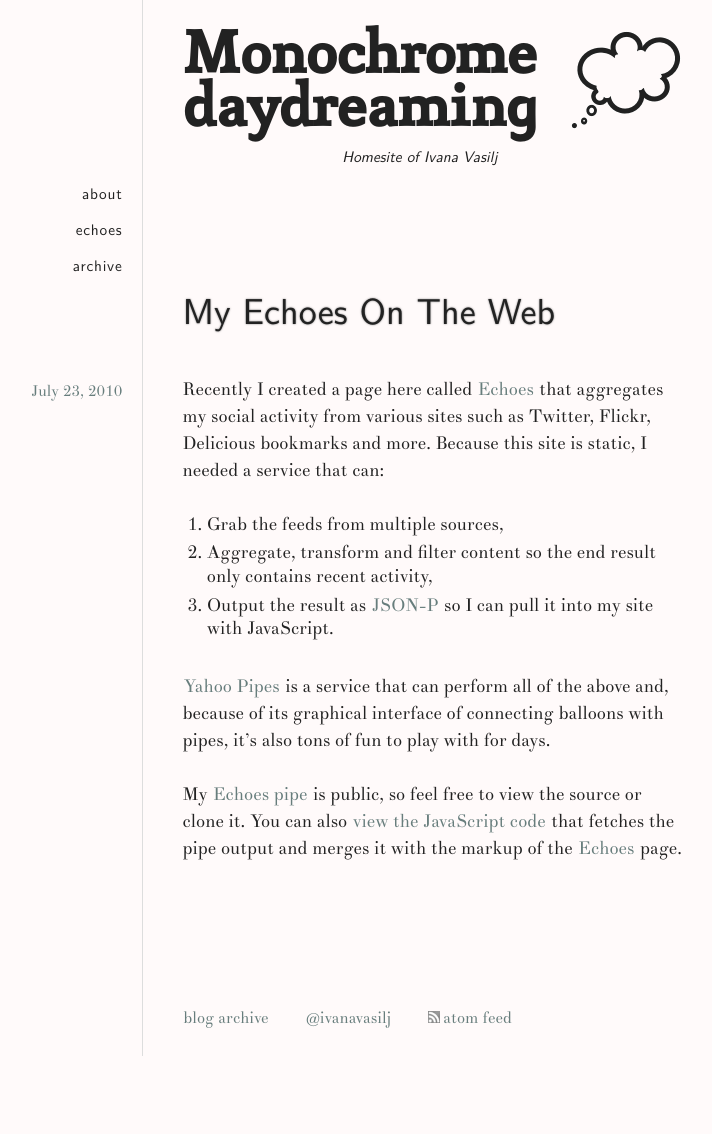
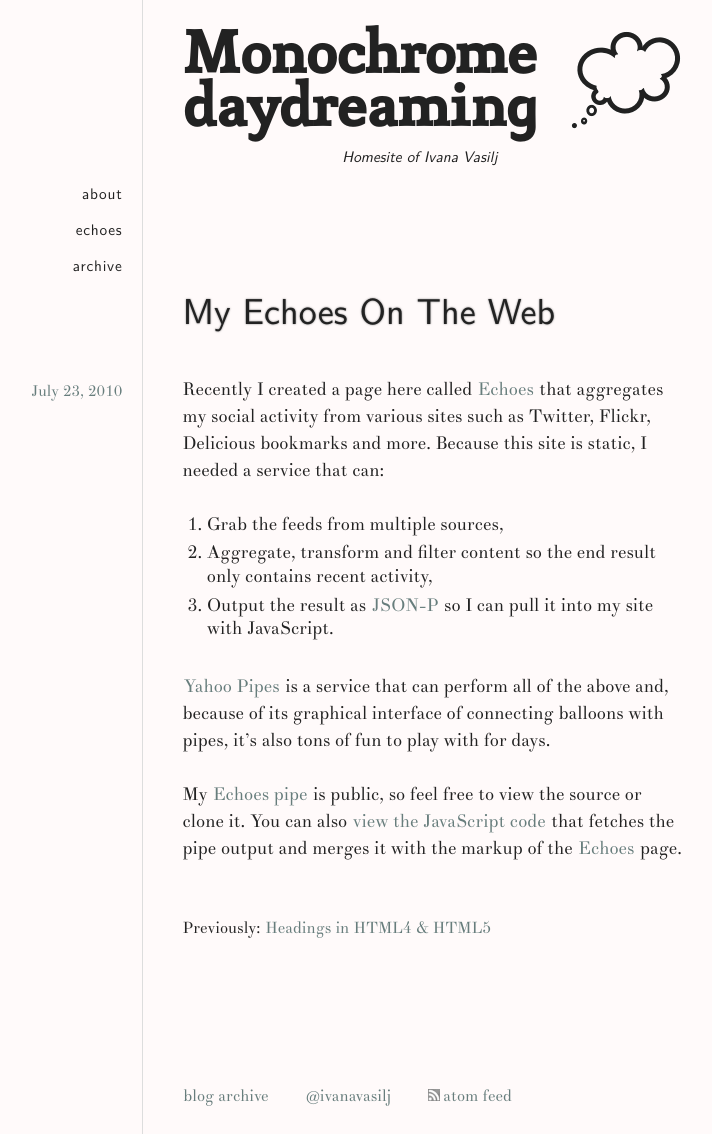
Before and after one commit to ivana/ivana.github.com, a Jekyll site: the page built from index.html, in a window 1280 px wide. Shown: the whole page, without its empty margins (228-940 px from the left). Built offline with Jekyll 4.4.1, drawn with Linux system fonts in a browser that asks for light colours; before the commit the page ends 1056 px from its top, so only the background shows below that.

Commit message:
add previous article link to home page

```diff
--- a/css/style.css
+++ b/css/style.css
@@ -7,7 +7,7 @@
   vertical-align:baseline;
   padding:0; margin:0;
 }
-header, hgroup, article, section, footer { display:block }
+header, hgroup, article, section, footer, aside { display:block }
 
 body {
   font:62.5% "Theano Didot", didot, "times new roman", times, georgia, serif;
@@ -20,6 +20,8 @@ body {
   body > header { padding-top:1.6em }
     body > header img { float:right }
 
+aside, footer { font-size:1.6em }
+aside { margin-top:3.4em }
 footer {
   margin:7em 0 1em; padding-top:2em;
   font-size:1.6em;
@@ -108,11 +110,11 @@ a {
 
 header a:focus, header a:active, header a:visited { outline:0 none }
 
-p a, article li a, footer a {
+p a, article li a, footer a, aside a {
   color:#677D7C;
   padding:0 .05em;
 }
-p a:hover, article li a:hover, footer a:hover, .annotated ol a:hover {
+p a:hover, article li a:hover, footer a:hover, aside a:hover, .annotated ol a:hover {
   background:#eee;
   border-radius:6px; -moz-border-radius:6px; -webkit-border-radius:6px;
 }
--- a/index.html
+++ b/index.html
@@ -13,6 +13,10 @@ desc: personal website &amp; blog
   {{ site.posts[0].content }}
 </article>
 
+<aside>
+  Previously: <a href="{{ site.posts[0].previous.url }}">{{ site.posts[0].previous.title }}</a>
+</aside>
+
 <!--[if IE]>
 <script type="text/javascript">
   alert("Hello Internet Explorer user. Sorry for seeing my site in such an ugly state, hope it won't be for long. Try other browsers, please.");
```
